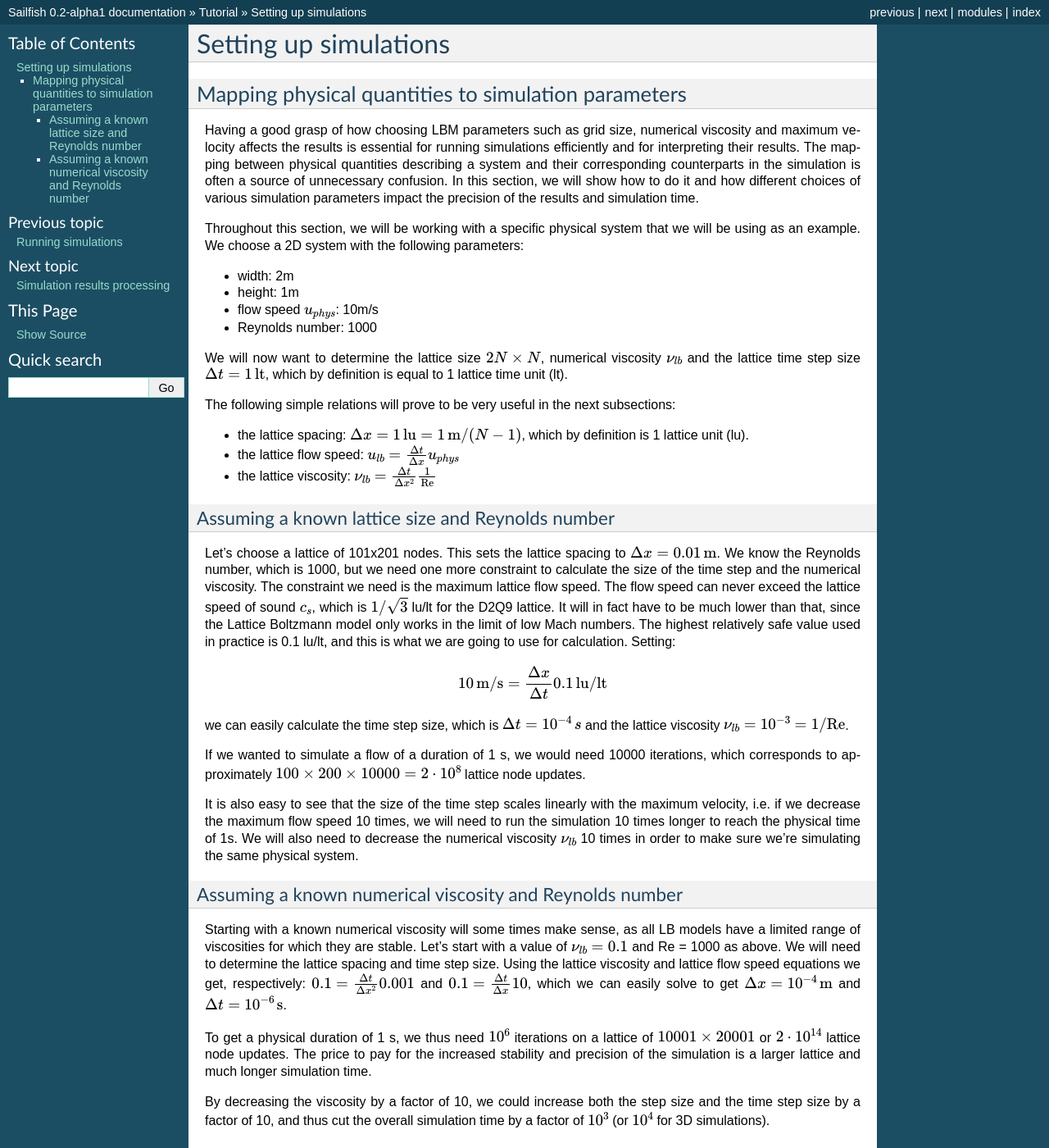
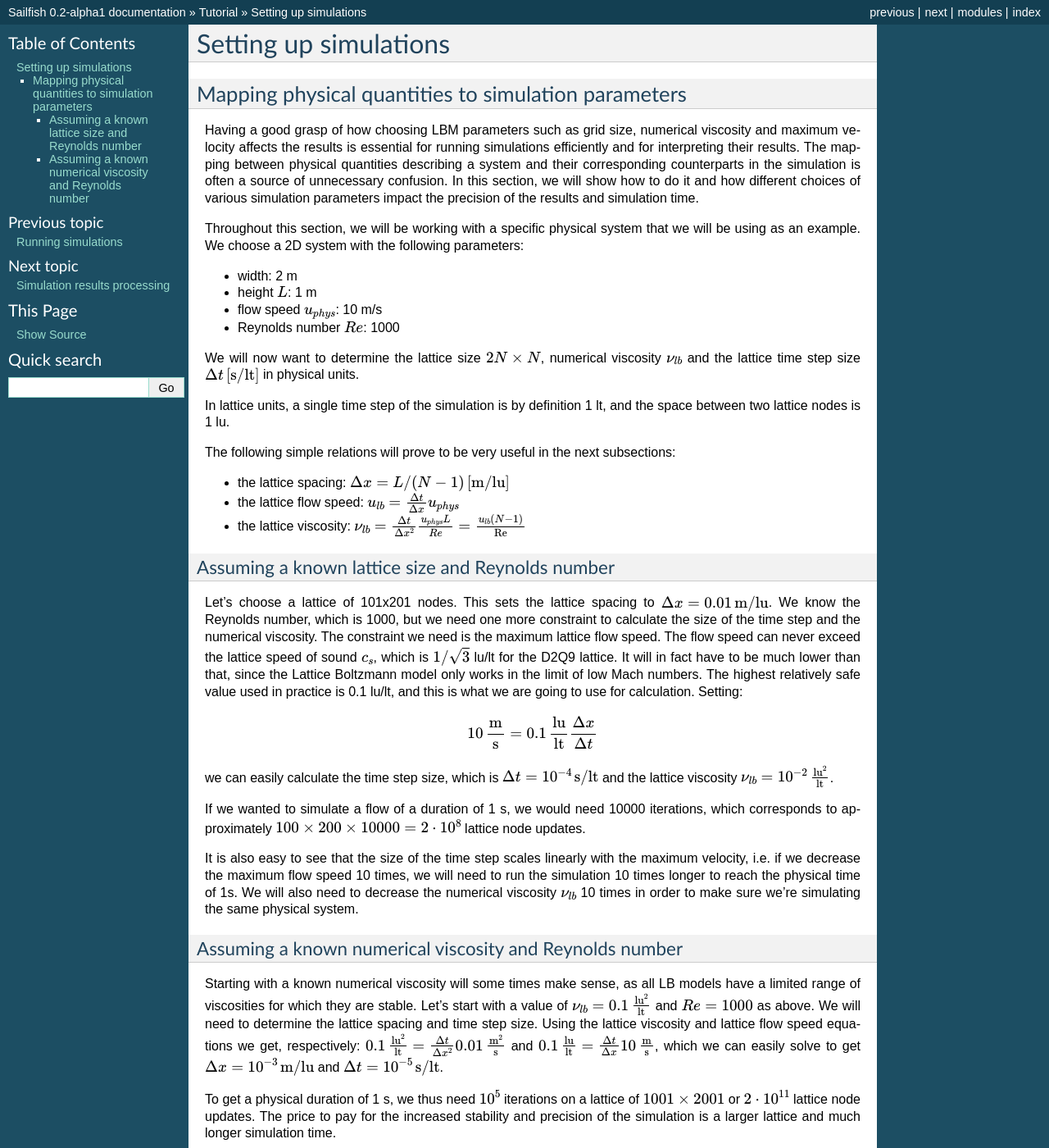
Before and after one commit to sailfish-team/sailfish, a Sphinx documentation site: the page built from doc/simulations.rst, in a window 1280 px wide and 1400 px high. Shown: the whole window at 82% size. Built offline with Sphinx 7.4.7, drawn with Linux system fonts in a browser that asks for light colours; formulas are drawn with MathJax 3.

Commit message:
Fix the section about units in LB simulations.

```diff
--- a/doc/simulations.rst
+++ b/doc/simulations.rst
@@ -15,25 +15,28 @@ results and simulation time.
 Throughout this section, we will be working with a specific physical system that
 we will be using as an example.  We choose a 2D system with the following parameters:
 
-* width: 2m
-* height: 1m
-* flow speed :math:`u_{phys}`: 10m/s
-* Reynolds number: 1000
+* width: 2 m
+* height :math:`L`: 1 m
+* flow speed :math:`u_{phys}`: 10 m/s
+* Reynolds number :math:`Re`: 1000
 
 We will now want to determine the lattice size :math:`2N \times N`,
 numerical viscosity :math:`\nu_{lb}` and the lattice time step size
-:math:`\Delta t = 1 \,\mathrm{lt}`, which by definition is equal to 1 lattice time unit (lt).
+:math:`\Delta t \,[\mathrm{s / lt}]` in physical units.
+
+In lattice units, a single time step of the simulation is by definition 1 lt, and the
+space between two lattice nodes is 1 lu.
 
 The following simple relations will prove to be very useful in the next subsections:
 
-* the lattice spacing: :math:`\Delta x = 1 \,\mathrm{lu} = 1 \,\mathrm{m} / (N-1)`, which by definition is 1 lattice unit (lu).
+* the lattice spacing: :math:`\Delta x = L / (N-1) \,[\mathrm{m / lu}]`
 * the lattice flow speed: :math:`u_{lb} = \frac{\Delta t}{\Delta x} u_{phys}`
-* the lattice viscosity: :math:`\nu_{lb} = \frac{\Delta t}{\Delta x^2} \frac{1}{\mathrm{Re}}`
+* the lattice viscosity: :math:`\nu_{lb} = \frac{\Delta t}{\Delta x^2} \frac{u_{phys} L}{Re} = \frac{u_{lb} (N-1) }{\mathrm{Re}}`
 
 Assuming a known lattice size and Reynolds number
 ^^^^^^^^^^^^^^^^^^^^^^^^^^^^^^^^^^^^^^^^^^^^^^^^^
 Let's choose a lattice of 101x201 nodes.  This sets the lattice
-spacing to :math:`\Delta x = 0.01 \,\mathrm{m}`.  We know the Reynolds number, which is 1000, but
+spacing to :math:`\Delta x = 0.01 \,\mathrm{m/lu}`.  We know the Reynolds number, which is 1000, but
 we need one more constraint to calculate the size of the time step and the numerical
 viscosity.  The constraint we need is the maximum lattice flow speed.  The flow speed
 can never exceed the lattice speed of sound :math:`c_s`, which is :math:`1/\sqrt{3}` lu/lt
@@ -42,10 +45,10 @@ Lattice Boltzmann model only works in the limit of low Mach numbers.  The highes
 relatively safe value used in practice is 0.1 lu/lt, and this is what we are going
 to use for calculation.  Setting:
 
-.. math:: 10 \,\mathrm{m/s} = \frac{\Delta x}{\Delta t} 0.1 \,\mathrm{lu/lt}
+.. math:: 10 \,\mathrm{\frac{m}{s}} = 0.1 \,\mathrm{\frac{lu}{lt}} \frac{\Delta x}{\Delta t}
 
-we can easily calculate the time step size, which is :math:`\Delta t = 10^{-4} \,s`
-and the lattice viscosity :math:`\nu_{lb} = 10^{-3} = 1/\mathrm{Re}`.
+we can easily calculate the time step size, which is :math:`\Delta t = 10^{-4} \,\mathrm{s / lt}`
+and the lattice viscosity :math:`\nu_{lb} = 10^{-2} \,\mathrm{\frac{lu^2}{lt}}`.
 
 If we wanted to simulate a flow of a duration of 1 s, we would need 10000 iterations,
 which corresponds to approximately
@@ -61,14 +64,14 @@ Assuming a known numerical viscosity and Reynolds number
 ^^^^^^^^^^^^^^^^^^^^^^^^^^^^^^^^^^^^^^^^^^^^^^^^^^^^^^^^
 Starting with a known numerical viscosity will some times make sense, as all
 LB models have a limited range of viscosities for which they are stable.  Let's start
-with a value of :math:`\nu_{lb} = 0.1` and Re = 1000 as above.  We will need to determine
+with a value of :math:`\nu_{lb} = 0.1 \,\mathrm{\frac{lu^2}{lt}}` and :math:`Re = 1000` as above.  We will need to determine
 the lattice spacing and time step size.  Using the lattice viscosity and lattice flow
-speed equations we get, respectively: :math:`0.1 = \frac{\Delta t}{\Delta x^2} 0.001`
-and :math:`0.1 = \frac{\Delta t}{\Delta x} 10`, which we can easily solve to get
-:math:`\Delta x = 10^{-4} \,\mathrm{m}` and :math:`\Delta t = 10^{-6} \,\mathrm{s}`.
+speed equations we get, respectively: :math:`0.1 \,\mathrm{\frac{lu^2}{lt}} = \frac{\Delta t}{\Delta x^2} 0.01 \,\mathrm{\frac{m^2}{s}}`
+and :math:`0.1 \,\mathrm{\frac{lu}{lt}} = \frac{\Delta t}{\Delta x} 10 \,\mathrm{\frac{m}{s}}`, which we can easily solve to get
+:math:`\Delta x = 10^{-3} \,\mathrm{m / lu}` and :math:`\Delta t = 10^{-5} \,\mathrm{s / lt}`.
 
-To get a physical duration of 1 s, we thus need :math:`10^6` iterations on a lattice of
-:math:`10001 \times 20001` or :math:`2 \cdot 10^{14}` lattice node updates.  The price
+To get a physical duration of 1 s, we thus need :math:`10^5` iterations on a lattice of
+:math:`1001 \times 2001` or :math:`2 \cdot 10^{11}` lattice node updates.  The price
 to pay for the increased stability and precision of the simulation is a larger lattice
 and much longer simulation time.
 
```
